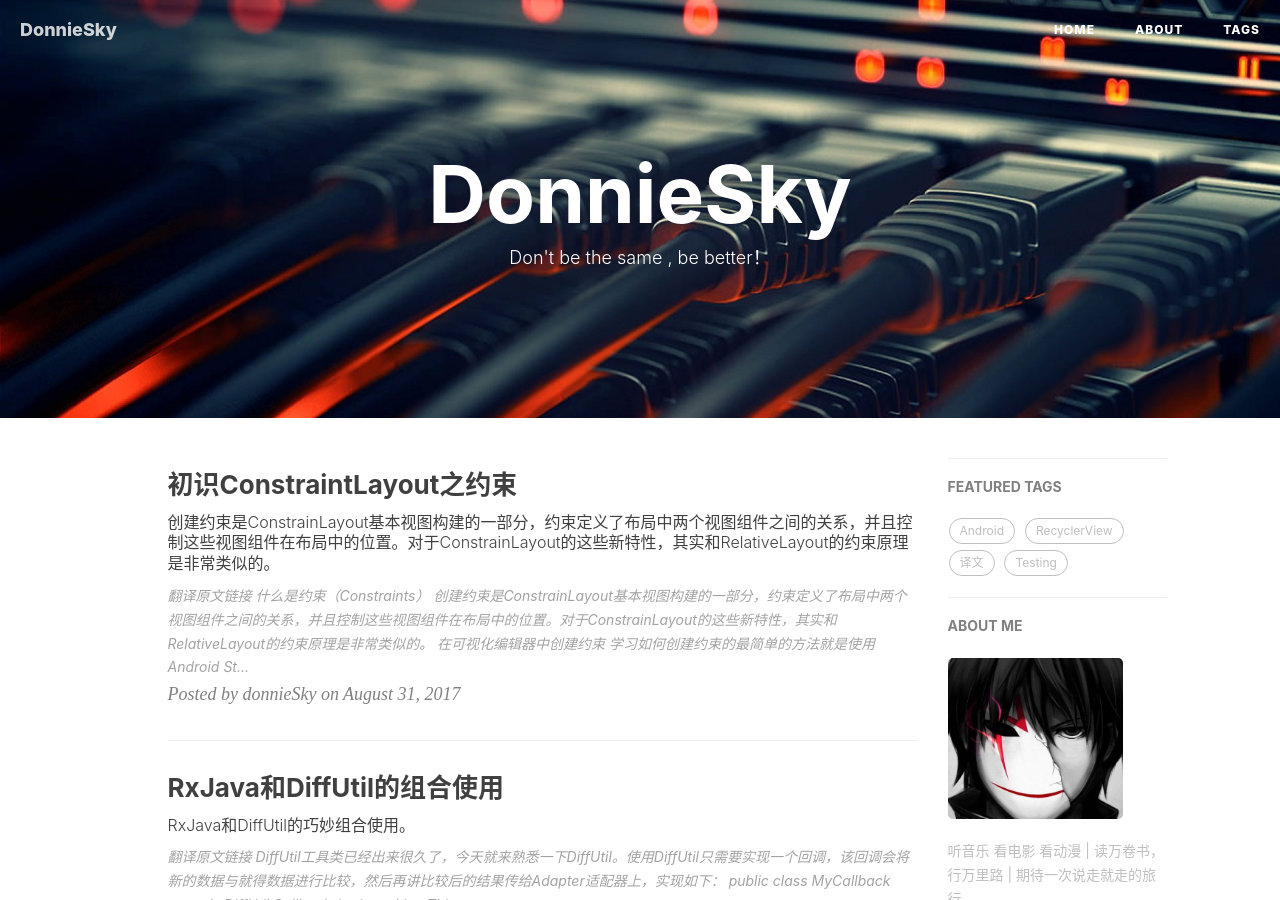
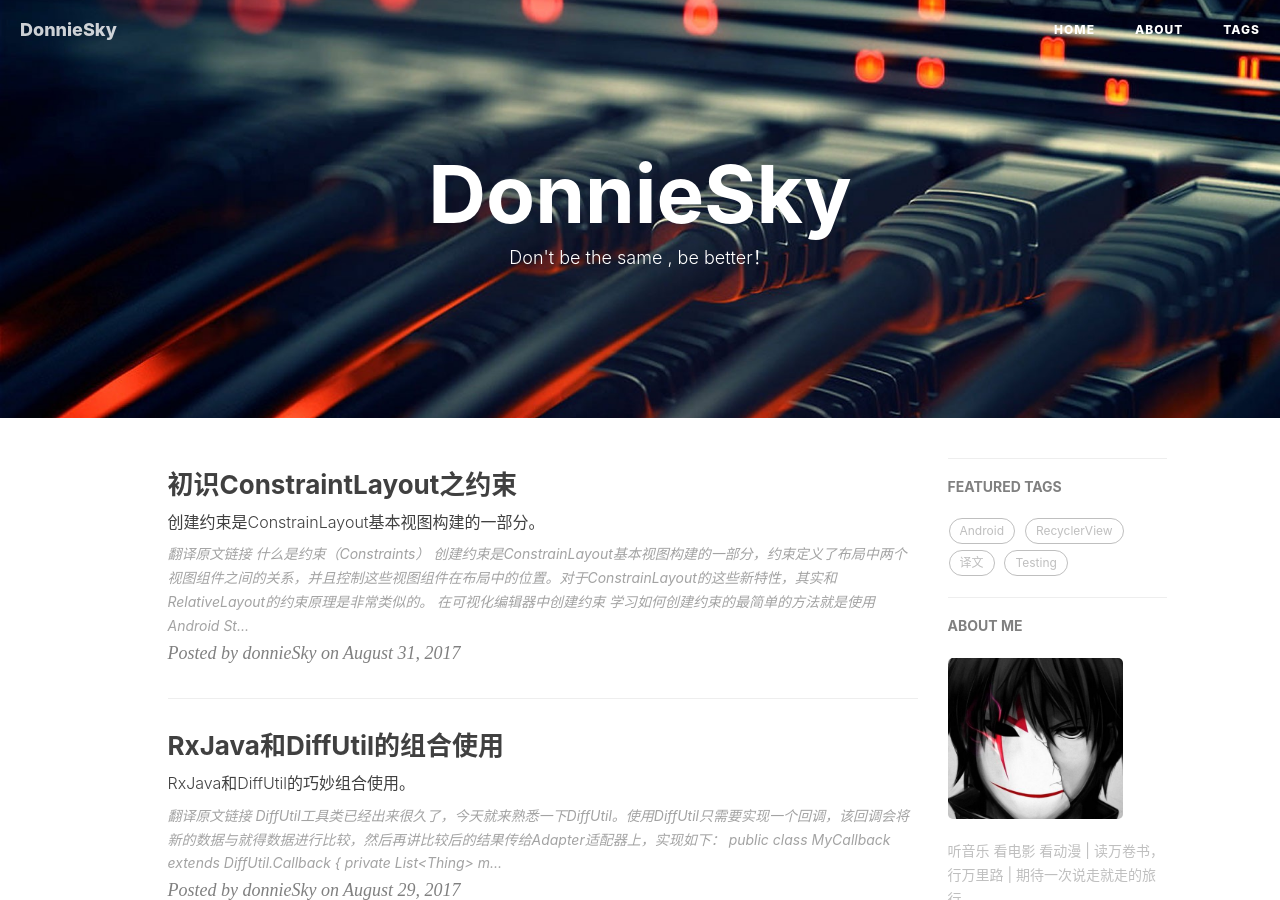
Before and after one commit to doghex/donniesky.github.io, a Jekyll site: the page built from index.html, in a window 1280 px wide and 900 px high. Built offline with Jekyll 4.4.1, drawn with Linux system fonts in a browser that asks for light colours; nearby versions of some CDN libraries; the list of posts is cut into pages by our own code; comment, search, counter and statistics services are not loaded.

Commit message:
update post
update post

```diff
--- a/_posts/2017-08-31-ConstraintLayout-constraints.markdown
+++ b/_posts/2017-08-31-ConstraintLayout-constraints.markdown
@@ -1,7 +1,7 @@
 ---
 layout:     post
 title:		"初识ConstraintLayout之约束"
-subtitle:   "创建约束是ConstrainLayout基本视图构建的一部分，约束定义了布局中两个视图组件之间的关系，并且控制这些视图组件在布局中的位置。对于ConstrainLayout的这些新特性，其实和RelativeLayout的约束原理是非常类似的。"
+subtitle:   "创建约束是ConstrainLayout基本视图构建的一部分。"
 date:       2017-08-31 16:00:00
 author:     "donnieSky"
 catalog:	true
```
